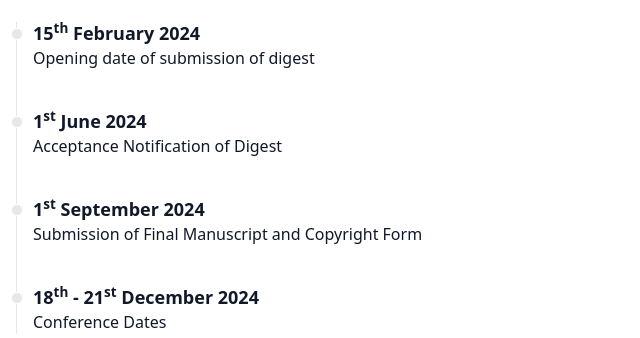
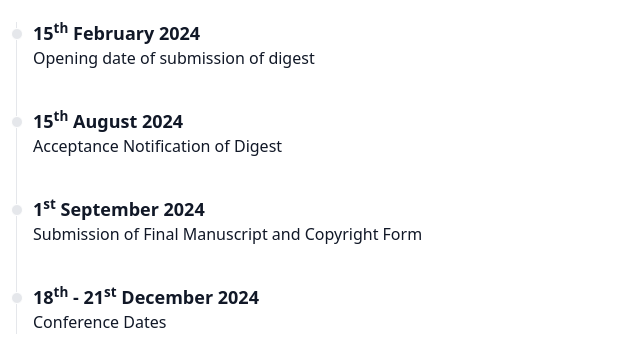
Before and after one commit to anirudhprabhakaran3/pedes-website, a Django app: page / in a window 1280 px wide. Shown: the part 2777-3115 px from the top of the page, without its empty margins (0-640 px from the left). Run offline with Django 4.2, Linux system fonts and the light colour scheme; data that the repository does not hold is empty; some libraries are stand-ins or nearby versions.

Commit message:
minor changes in home page

```diff
--- a/web/templates/pages/home.html
+++ b/web/templates/pages/home.html
@@ -453,7 +453,7 @@
                 </li>
                 <li class="mb-10 ml-4">
                     <div class="absolute w-3 h-3 bg-gray-200 rounded-full mt-1.5 -left-1.5 border border-white"></div>
-                    <time class="mb-1 text-lg font-bold leading-none text-gray-900 font-helvetica">1<sup>st</sup> June
+                    <time class="mb-1 text-lg font-bold leading-none text-gray-900 font-helvetica">15<sup>th</sup> August
                         2024
                     </time>
                     <h3 class="text-base font-normal text-gray-900 font-helvetica">Acceptance Notification of
```
